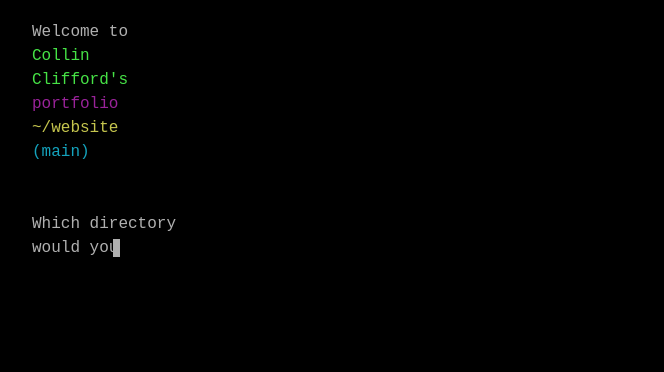
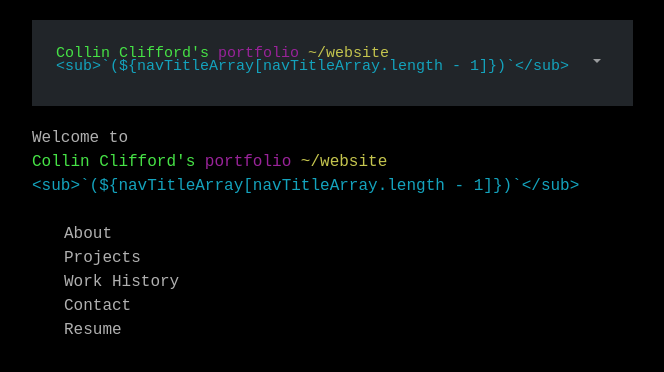
Before and after one commit to CollinClifford/portproj, a React (Create React App) app: page /main in a window 1280 px wide. Shown: the top 372 px of the page, without its empty margins (0-664 px from the left). Built offline with nearby package versions, Linux system fonts and the light colour scheme.

Commit message:
styling ts

```diff
--- a/src/App.css
+++ b/src/App.css
@@ -14,6 +14,7 @@ h1 {
   color: rgb(176, 176, 176);
   font-family: monospace;
   text-align: center;
+  /* color: ; */
 }
 body {
   display: flex;
--- a/src/App.js
+++ b/src/App.js
@@ -1,16 +1,15 @@
 import { useEffect } from "react";
-import { Col, Container, Row } from "react-bootstrap";
+import { Col, Container, Row, Navbar, Nav, NavDropdown } from "react-bootstrap";
 import Layout from "./Layout";
 import "./App.css";
 
 function App() {
   let navTitleArray = window.location.href.split("/");
-  let navTitle = `(${navTitleArray[navTitleArray.length - 1]})`;
-  console.log(window.location.href, navTitle);
+  let navTitle = "<sub>`(${navTitleArray[navTitleArray.length - 1]})`</sub>";
 
   let data = [
     {
-      headerTypeText: `<span> Welcome to<br/> <span class='collin'>Collin Clifford's </span><span class='port'>portfolio</span><span class='web'> ~/website</span><span class='nav'>${navTitle}</span><br/><br/>Which directory would you like to access?<br/></span><span><ul><li><a href='/about'>About</a></li><li><a href=''>Projects</a></li><li><a href=''>Work History</a></li><li><a href=''>Contact</a></li><li>Resume</li></ul></span>`,
+      headerTypeText: `<span> Welcome to<br/> <span class='collin'>Collin Clifford's </span><span class='port'>portfolio</span><span class='web'> ~/website</span><span class='nav'>${navTitle}</span><br/><br/>Which directory would you like to access?<br/></span><span><ul><li><a href='/about'>About</a></li><li><a href='/projects'>Projects</a></li><li><a href=''>Work History</a></li><li><a href=''>Contact</a></li><li>Resume</li></ul></span>`,
     },
   ];
   let allElements = document.getElementsByClassName("type");
@@ -44,7 +43,73 @@ function App() {
         <Row className="row">
           <Col>
             <div className="header">
-              <span id="headerTypeText" class="type"></span>
+              <Navbar variant="dark" bg="dark" expand="lg">
+                <Container fluid>
+                  <Navbar.Brand href="#home">
+                    <sub class="collin">Collin Clifford's </sub>
+                    <sub class="port">portfolio</sub>
+                    <sub class="web"> ~/website</sub>
+                    <sub class="nav">{navTitle}</sub>
+                    <br />
+                  </Navbar.Brand>
+                  <Navbar.Toggle aria-controls="navbar-dark-example" />
+                  <Navbar.Collapse id="navbar-dark-example">
+                    <Nav>
+                      <NavDropdown
+                        id="nav-dropdown-dark-example"
+                        title=""
+                        menuVariant="dark"
+                      >
+                        <NavDropdown.Item href="#action/3.1">
+                          Action
+                        </NavDropdown.Item>
+                        <NavDropdown.Item href="#action/3.2">
+                          Another action
+                        </NavDropdown.Item>
+                        <NavDropdown.Item href="#action/3.3">
+                          Something
+                        </NavDropdown.Item>
+                        <NavDropdown.Divider />
+                        <NavDropdown.Item href="#action/3.4">
+                          Separated link
+                        </NavDropdown.Item>
+                      </NavDropdown>
+                    </Nav>
+                  </Navbar.Collapse>
+                </Container>
+              </Navbar>
+            </div>
+            <div className="header">
+              {/* <span id="headerTypeText" class="type"></span> */}
+              <span>
+                {" "}
+                Welcome to
+                <br /> <span class="collin">Collin Clifford's </span>
+                <span class="port">portfolio</span>
+                <span class="web"> ~/website</span>
+                <span class="nav">{navTitle}</span>
+                <br />
+                {/* <br />
+                Which directory would you like to access?
+                <br /> */}
+              </span>
+              <span>
+                <ul>
+                  <li>
+                    <a href="/about">About</a>
+                  </li>
+                  <li>
+                    <a href="/projects">Projects</a>
+                  </li>
+                  <li>
+                    <a href="">Work History</a>
+                  </li>
+                  <li>
+                    <a href="">Contact</a>
+                  </li>
+                  <li>Resume</li>
+                </ul>
+              </span>
               {/* <span class="blinker">&#32;</span> */}
             </div>
           </Col>
--- a/src/Layout.js
+++ b/src/Layout.js
@@ -13,20 +13,9 @@ function Layout() {
       <Route path="/" element={<Navigate replace to="/main" />} />
       <Route path="/main" element={<Dashboard />} />
       <Route path="/about" element={<About />} />
-      {/* <About />
-        </Route> */}
-      {/* <Route path="/dashboard">
-        <Dashboard />
-      </Route>
-      <Route path="/projects">
-        <Projects />
-      </Route>
-      <Route path="/work">
-        <Work />
-      </Route>
-      <Route path="/contact">
-        <Contact />
-      </Route> */}
+      <Route path="/projects" element={<Projects />} />
+      <Route path="/work" element={<Work />} />
+      <Route path="/contact" element={<Contact />} />
       <Route path="*" element={<NotFound />} />
     </Routes>
   );
--- a/src/Routes/Projects.js
+++ b/src/Routes/Projects.js
@@ -0,0 +1,43 @@
+import React from "react";
+import { Carousel, Card, Button, Accordion } from "react-bootstrap";
+import dashboard from "../img/dashboard.png";
+
+function Projects() {
+  return (
+    <>
+      <Carousel variant="dark">
+        <Carousel.Item>
+          <img className="d-block w-100" src={dashboard} alt="First slide" />
+          <Carousel.Caption style={{"color": "black", "backgroundColor": "rgba(255, 255, 255, 0.375)", "padding": "2px"}}>
+            <h3>
+              <a href="https://periotable-client.herokuapp.com/" >
+                Periodic Tables
+              </a>
+            </h3>
+            <p>A Restaurant Reservation App</p>
+          </Carousel.Caption>
+        </Carousel.Item>
+        <Carousel.Item>
+          <img className="d-block w-100" src="" alt="Second slide" />
+
+          <Carousel.Caption>
+            <h3>Second slide label</h3>
+            <p>Lorem ipsum dolor sit amet, consectetur adipiscing elit.</p>
+          </Carousel.Caption>
+        </Carousel.Item>
+        <Carousel.Item>
+          <img className="d-block w-100" src="" alt="Third slide" />
+
+          <Carousel.Caption>
+            <h3>Third slide label</h3>
+            <p>
+              Praesent commodo cursus magna, vel scelerisque nisl consectetur.
+            </p>
+          </Carousel.Caption>
+        </Carousel.Item>
+      </Carousel>
+    </>
+  );
+}
+
+export default Projects;
```
Also changed, not shown: package.json (line endings or trailing spaces), src/img/dashboard.png (added).
